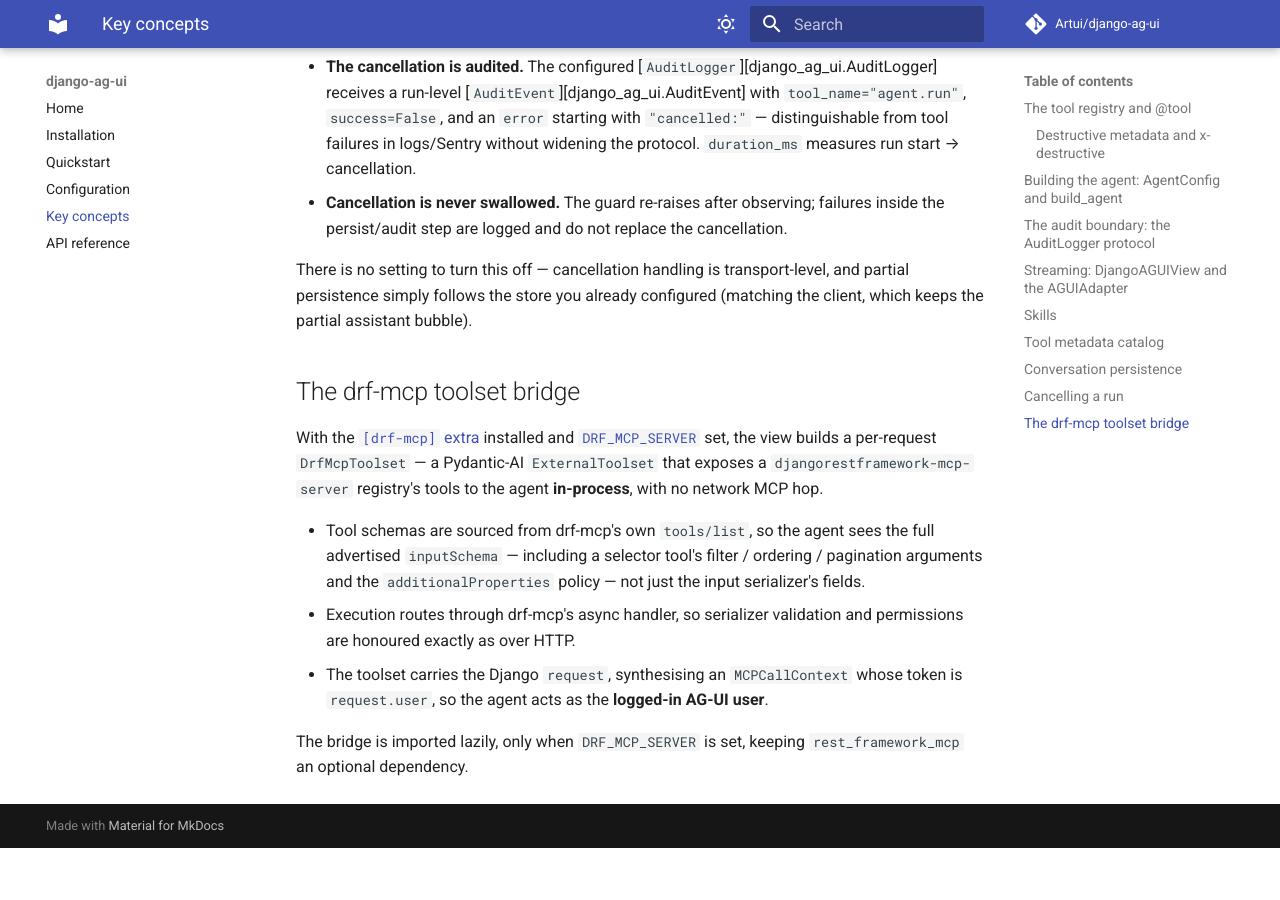
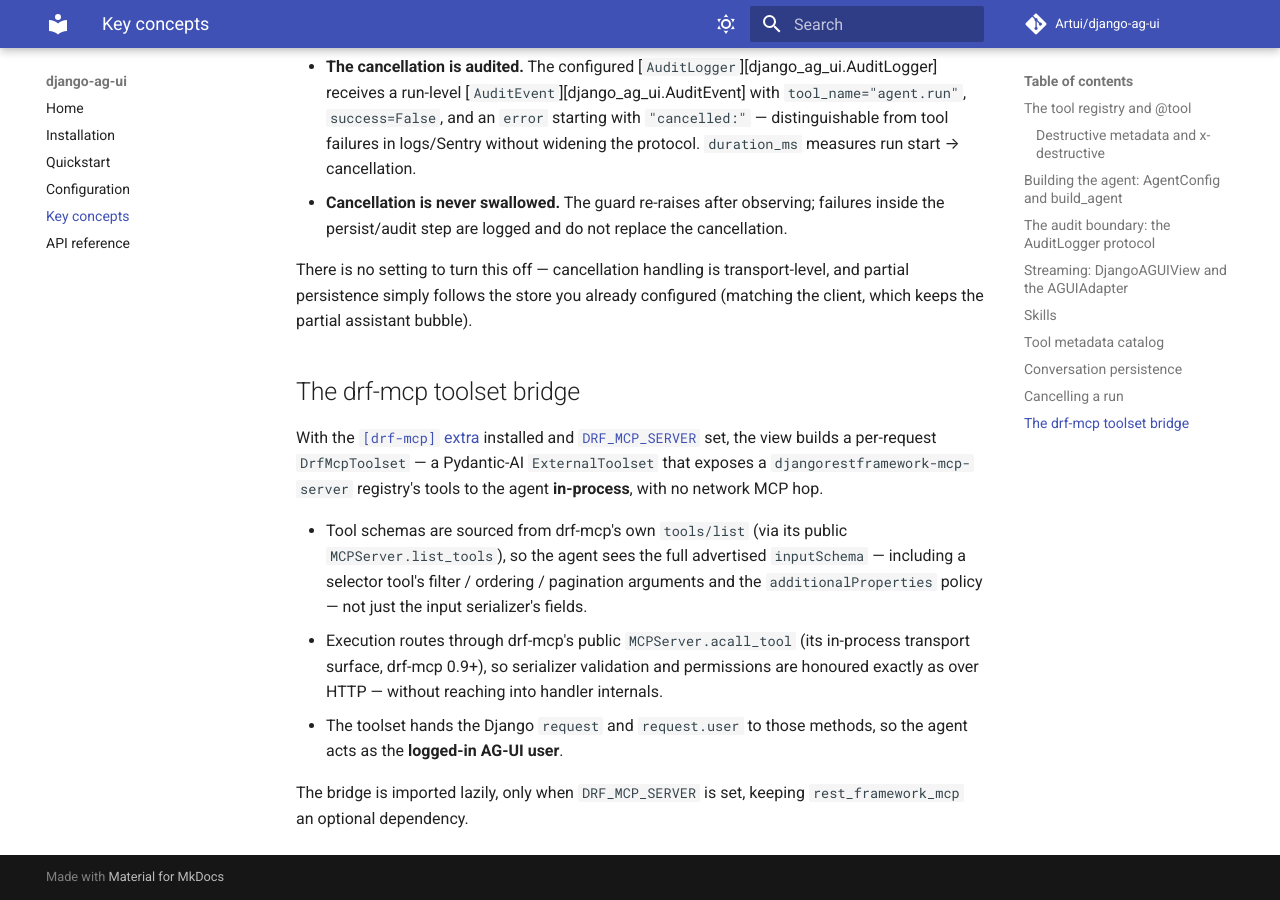
Before and after one commit to Artui/django-ag-ui, an MkDocs documentation site: the page built from docs/concepts.md, in a window 1280 px wide and 900 px high, scrolled down 6119 px. Built offline with MkDocs 1.6.1 and Material for MkDocs 9.7.7, drawn with Linux system fonts in a browser that asks for light colours; comment, search, counter and statistics services are not loaded; before the commit the page ends 6967 px from its top, so only the background shows below that.

Commit message:
Route the drf-mcp bridge through drf-mcp's public in-process surface
DrfMcpToolset now lists tools via MCPServer.list_tools and executes them via
MCPServer.acall_tool — drf-mcp's transport-complete in-process methods — passing
the Django request + request.user so the call context is built inside drf-mcp.
The bridge no longer imports the leaf-internal handle_tools_list /
handle_tools_call_async / MCPCallContext / TokenInfo, and JsonRpcError /
JsonRpcErrorCode now come from the rest_framework_mcp package root.

Behaviour is unchanged (same merged inputSchema, serializer validation,
permissions, and error mapping). Bumps the drf-mcp pin to >=0.9,<0.10.

Co-Authored-By: Claude Opus 4.8 <noreply@anthropic.com>

```diff
--- a/docs/concepts.md
+++ b/docs/concepts.md
@@ -307,15 +307,15 @@ per-request `DrfMcpToolset` — a Pydantic-AI `ExternalToolset` that exposes a
 `djangorestframework-mcp-server` registry's tools to the agent **in-process**,
 with no network MCP hop.
 
-- Tool schemas are sourced from drf-mcp's own `tools/list`, so the agent sees the
-  full advertised `inputSchema` — including a selector tool's filter / ordering /
-  pagination arguments and the `additionalProperties` policy — not just the input
-  serializer's fields.
-- Execution routes through drf-mcp's async handler, so serializer validation and
-  permissions are honoured exactly as over HTTP.
-- The toolset carries the Django `request`, synthesising an `MCPCallContext`
-  whose token is `request.user`, so the agent acts as the **logged-in AG-UI
-  user**.
+- Tool schemas are sourced from drf-mcp's own `tools/list` (via its public
+  `MCPServer.list_tools`), so the agent sees the full advertised `inputSchema` —
+  including a selector tool's filter / ordering / pagination arguments and the
+  `additionalProperties` policy — not just the input serializer's fields.
+- Execution routes through drf-mcp's public `MCPServer.acall_tool` (its in-process
+  transport surface, drf-mcp 0.9+), so serializer validation and permissions are
+  honoured exactly as over HTTP — without reaching into handler internals.
+- The toolset hands the Django `request` and `request.user` to those methods, so
+  the agent acts as the **logged-in AG-UI user**.
 
 The bridge is imported lazily, only when `DRF_MCP_SERVER` is set, keeping
 `rest_framework_mcp` an optional dependency.
--- a/pyproject.toml
+++ b/pyproject.toml
@@ -51,7 +51,7 @@ openai = ["pydantic-ai-slim[openai]>=1.0,<2"]
 google = ["pydantic-ai-slim[google]>=1.0,<2"]
 # In-process bridge that exposes a drf-mcp-server tool registry as a
 # Pydantic-AI toolset (the agent calls DRF tools without a network hop).
-drf-mcp = ["djangorestframework-mcp-server>=0.7,<0.8"]
+drf-mcp = ["djangorestframework-mcp-server>=0.9,<0.10"]
 
 [project.urls]
 Homepage = "https://github.com/Artui/django-ag-ui"
@@ -78,7 +78,7 @@ dev = [
     "flake8-tidy-imports>=4.12.0",
     "django-stubs>=5.0",
     # The [drf-mcp] extra's backing package, so its bridge + tests run in dev.
-    "djangorestframework-mcp-server>=0.7,<0.8",
+    "djangorestframework-mcp-server>=0.9,<0.10",
     # Provider libs so the API_KEY / PROVIDER model-building path is exercised
     # in dev/CI (the extras above ship to consumers, not the dev env).
     "pydantic-ai-slim[anthropic,openai,google]>=1.0",
```
Also changed, not shown: CHANGELOG.md (+12 -0 lines), 3 other files.
